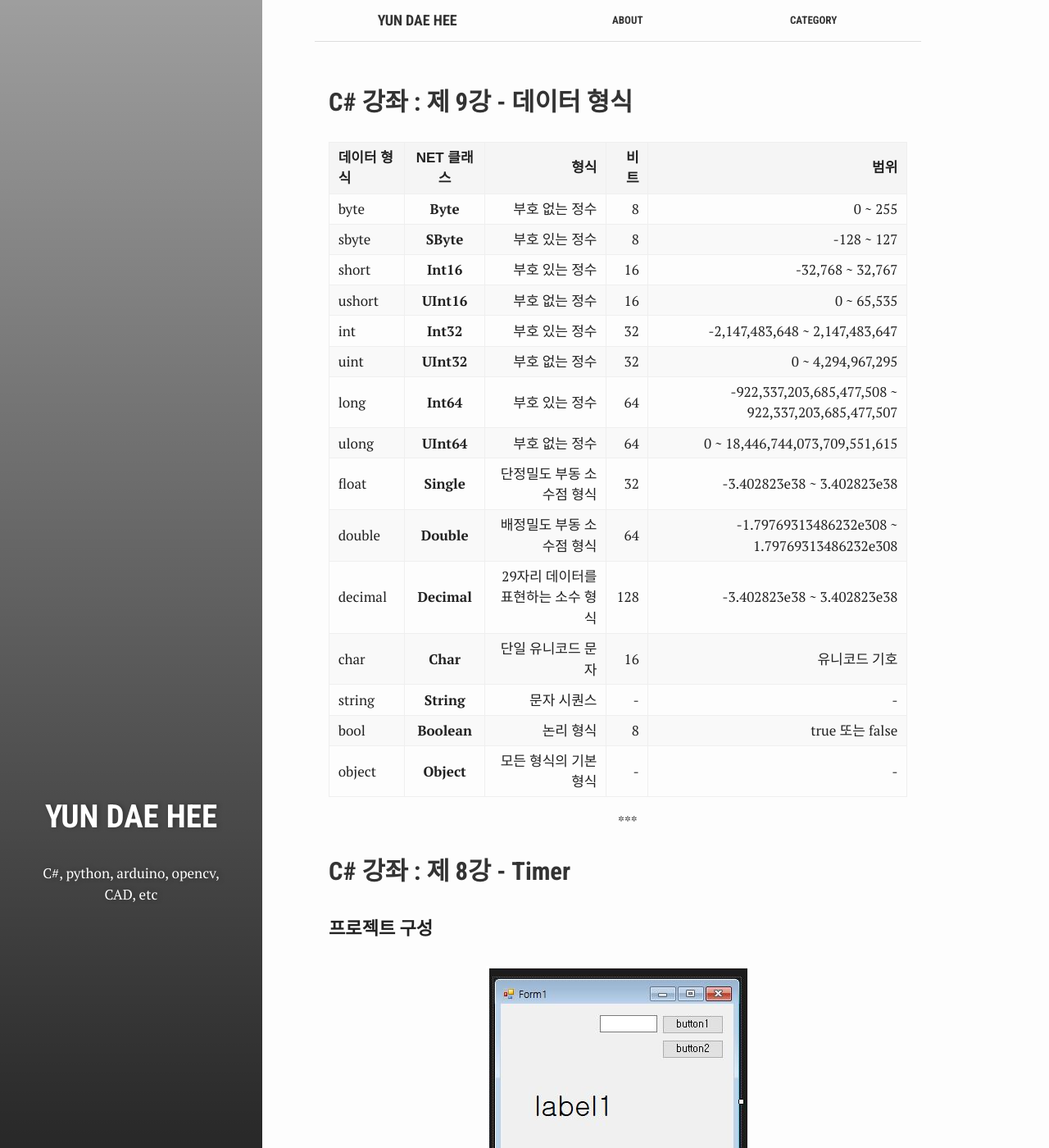
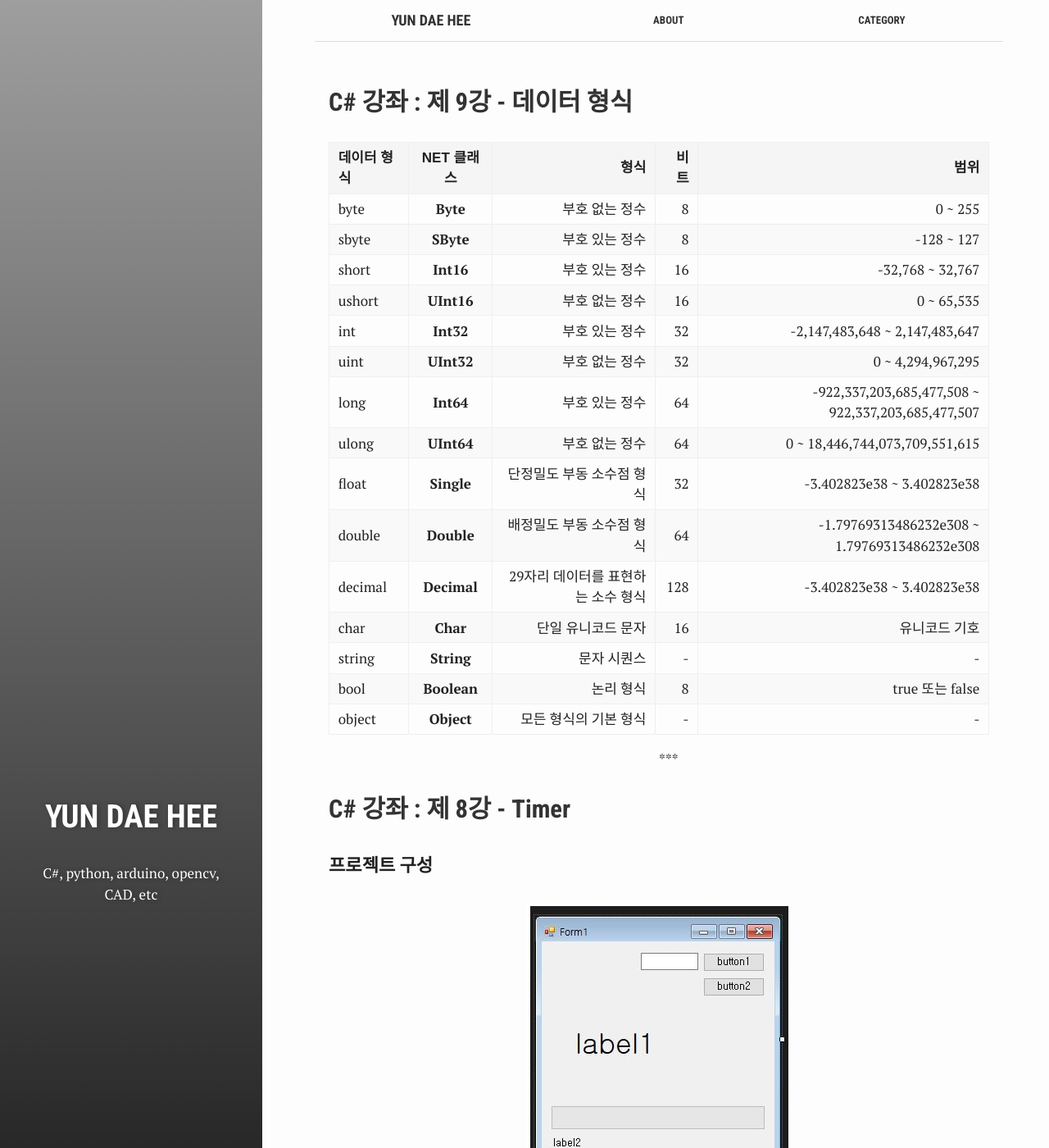
Before and after one commit to test076923/076923.github.io, a Jekyll site: the page built from index.html, in a window 1280 px wide and 1400 px high. Shown: the whole window at 82% size. Built offline with Jekyll 4.4.1, drawn with Linux system fonts in a browser that asks for light colours.

Commit message:
Update _variables.scss

```diff
--- a/assets/_sass/_variables.scss
+++ b/assets/_sass/_variables.scss
@@ -5,7 +5,7 @@ $sm-break-point: 320px;
 
 $aside-width: 25%;
 $content-wrapper-width: 70%;
-$article-max-width: 740px;
+$article-max-width: 840px;
 $post-margin-left: 30%;
 
 $img: "../img";
```
